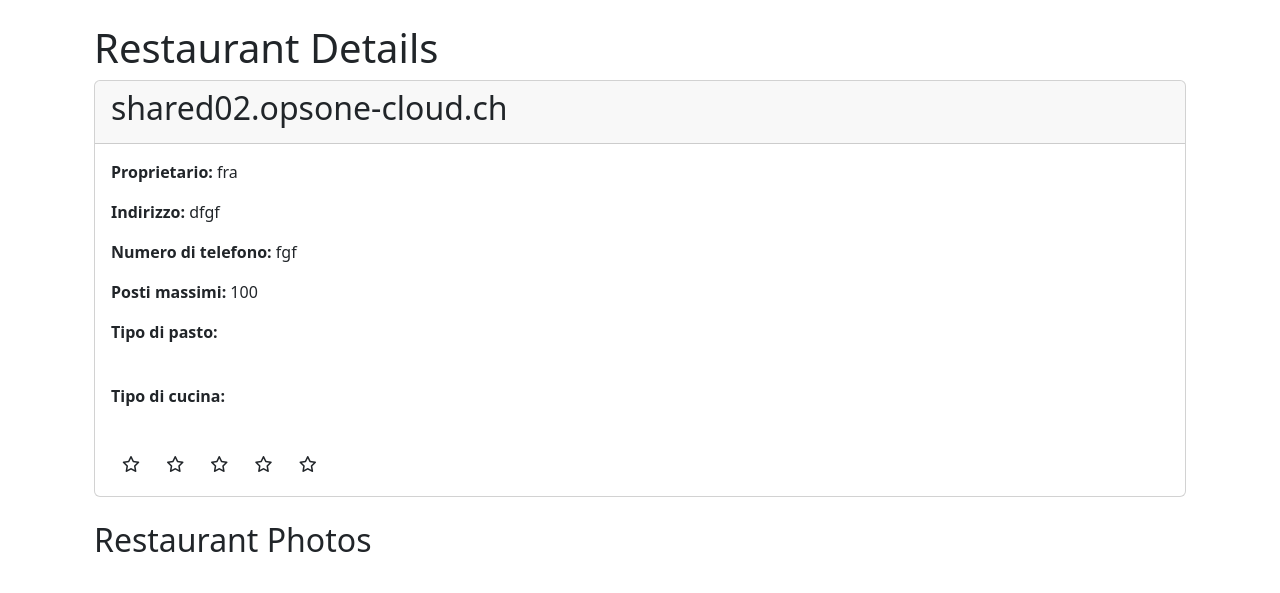
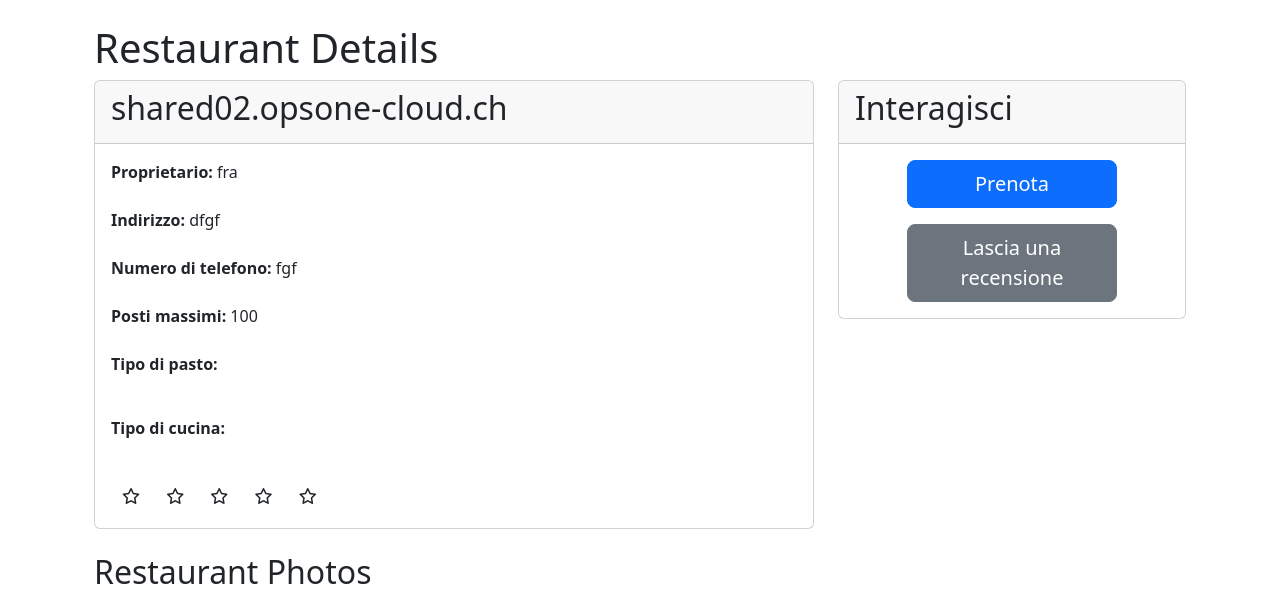
Before and after one commit to pesto13/TableTales, a Django app: page /user/2/ in a window 1280 px wide. Shown: the part 56-649 px from the top of the page. Run offline with Django 4.2, Linux system fonts and the light colour scheme; data comes from the database, SQL or seed files in the repository; both versions use the stored data as it was after the commit; some libraries are stand-ins or nearby versions.

Commit message:
more bootstrap on detail v2

```diff
--- a/restaurantsApp/models.py
+++ b/restaurantsApp/models.py
@@ -68,3 +68,6 @@
     restaurant = models.ForeignKey(Restaurant, on_delete=models.CASCADE)
     image = models.ImageField(upload_to='media')
     photo_comment = models.CharField(max_length=100, default="")
+
+    class Meta:
+        ordering = ['-photoID']
--- a/restaurantsApp/templates/restaurantsApp/restaurant-detail-v2.html
+++ b/restaurantsApp/templates/restaurantsApp/restaurant-detail-v2.html
@@ -5,17 +5,17 @@
     <h1>Restaurant Details</h1>
 
     <!-- Restaurant Information -->
-  <div class="card mb-4">
+    <div class="row mb-4">
+      <div class="col-md-8">
+        <div class="card">
           <div class="card-header">
             <h2>{{ restaurant.name }}</h2>
           </div>
           <div class="card-body">
-      <p><strong>Proprietario:</strong> {{ restaurant.owner.username }}</p>
-      <p><strong>Indirizzo:</strong> {{ restaurant.address }}</p>
-      <p><strong>Numero di telefono:</strong> {{ restaurant.phone_number }}</p>
-
-
-      <p><strong>Posti massimi:</strong> {{ restaurant.max_booking }}</p>
+            <p class="mb-4"><strong>Proprietario:</strong> {{ restaurant.owner.username }}</p>
+            <p class="mb-4"><strong>Indirizzo:</strong> {{ restaurant.address }}</p>
+            <p class="mb-4"><strong>Numero di telefono:</strong> {{ restaurant.phone_number }}</p>
+            <p class="mb-4"><strong>Posti massimi:</strong> {{ restaurant.max_booking }}</p>
 
             <p><strong>Tipo di pasto:</strong></p>
             <ul class="list-group mb-4">
@@ -45,13 +45,30 @@
             </div>
           </div>
         </div>
+      </div>
+
+      <div class="col-md-4">
+        <div class="card">
+          <div class="card-header">
+            <h2>Interagisci</h2>
+          </div>
+          <div class="card-body d-flex align-items-center">
+            <div class="d-grid gap-3 col-8 mx-auto ">
+              <a href="{% url 'reservation_create' restaurant.pk %}" class="btn btn-lg btn-primary">Prenota</a>
+              <a href="{% url 'review_create' restaurant.pk %}" class="btn btn-lg btn-secondary">Lascia una recensione</a>
+            </div>
+          </div>
+        </div>
+      </div>
+    </div>
+    <!-- fine del div intero -->
 
     <!-- Restaurant Photos -->
     <h2>Restaurant Photos</h2>
     <div class="row">
-      {% for photo in restaurant.photo_set.all %}
+      {% for photo in restaurant.photo_set.all|slice:":3" %}
         <div class="col-md-4">
-              <div class="card mb-4">
+          <div class="card mb-4 h-100">
             <img src="{{ photo.image.url }}" class="card-img-top" alt="{{ photo.photo_comment }}">
             <div class="card-body">
               <p>{{ photo.photo_comment }}</p>
```
Also changed, not shown: db.sqlite3, media/media/Schermata_del_2023-08-03_01-46-59.png (added). Lines whose indentation alone changed are shown as unchanged.
